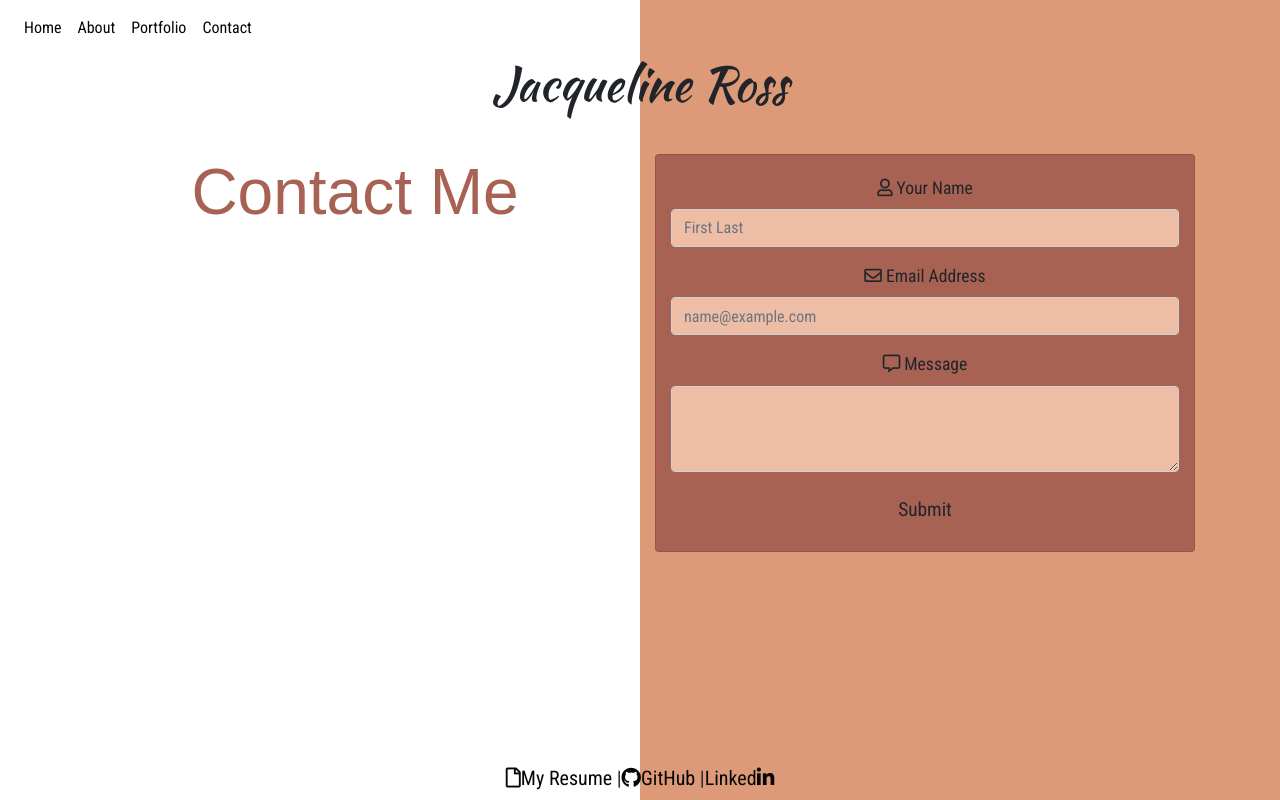
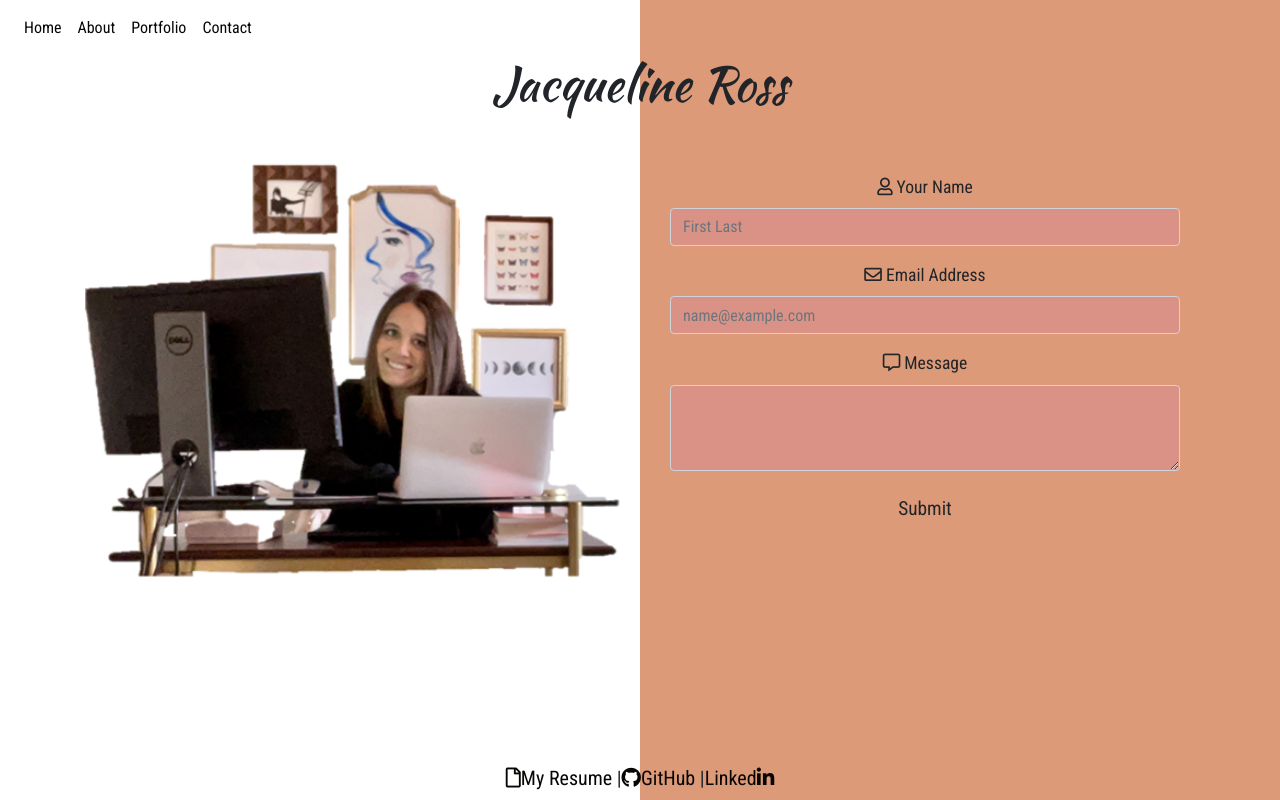
Before and after one commit to ross1jk/JacquelineRoss, a React (Create React App) app in the folder jrportfolio/: page /contact in a window 1280 px wide. Built offline with nearby package versions, Linux system fonts and the light colour scheme; a web font is replaced by a local one.

Commit message:
added temp images to contact and home

```diff
--- a/jrportfolio/src/components/Form/style.css
+++ b/jrportfolio/src/components/Form/style.css
@@ -1,12 +1,13 @@
 .form-control{
-    background-color: #eebda5 !important;
+    background-color: #da9286 !important;
   }
 
   #contact{
-    background-color: #a76254;
+    background-color: #dd9a78 !important;
     text-align: center;
     font-family: 'Roboto Condensed', sans-serif;
     font-size: 110%;
+    border: none;
   }
 
   #contactBtn{
--- a/jrportfolio/src/components/Project/index.js
+++ b/jrportfolio/src/components/Project/index.js
@@ -3,7 +3,7 @@ import "./style.css";
 
 function Project (props) {
     return(
-        <div>
+        <div id="pgcontent">
         <div class="col mb-4">
         <div class="card h-100">
           <img src={props.image} class="card-img-top" alt="projectImage" id="projectimg" />
--- a/jrportfolio/src/components/Project/style.css
+++ b/jrportfolio/src/components/Project/style.css
@@ -1,3 +1,8 @@
 #projectimg {
    max-height: 250px;
 }
+
+#pgcontent {
+   margin-left: auto !important;
+   margin-right: auto !important;
+}
--- a/jrportfolio/src/components/Textbox/style.css
+++ b/jrportfolio/src/components/Textbox/style.css
@@ -1,5 +1,7 @@
 .card{
-    background-color: #a76254 !important;
+    background-color: #da9286 !important;
+    margin-left: auto !important;
+    margin-right: auto !important;
 }
 
 /*
--- a/jrportfolio/src/components/Title/style.css
+++ b/jrportfolio/src/components/Title/style.css
@@ -1,6 +1,6 @@
 #pgTitle{
     font-family: 'Francois One', sans-serif;
-    color: #a76254;
+    color: black;
     text-align: center;
     font-size: 400%;
 }
--- a/jrportfolio/src/components/Wrapper/style.css
+++ b/jrportfolio/src/components/Wrapper/style.css
@@ -10,7 +10,7 @@ body{
 
 /* Dae Colors
 Brown:#dd9a78
-light tan: #f1d3b9
+light tan:
 light pink: eccbc2
 darker pink:#da9286
 orange: d17b5f
--- a/jrportfolio/src/pages/About.js
+++ b/jrportfolio/src/pages/About.js
@@ -10,10 +10,7 @@ function About() {
         <Col size="6">
           <Textbox />
         </Col>
-
         <Col size="6">
-          <Title
-            title={"About Me"} />
         </Col>
 
       </Row>
--- a/jrportfolio/src/pages/Contact.js
+++ b/jrportfolio/src/pages/Contact.js
@@ -1,6 +1,5 @@
 import React from "react";
 import { Row, Col } from "../components/Grid";
-import Title from "../components/Title";
 import Form from "../components/Form"
 
 function Contact() {
@@ -8,8 +7,7 @@ function Contact() {
       <div>
       <Row>
       <Col size="6">
-      <Title
-      title={"Contact Me"} />
+      <img src={process.env.PUBLIC_URL + "office.png"} class="card-img-top" alt="Jacqueline Ross" id="jrimg" />
       </Col>
       <Col size="6">
       <Form />
--- a/jrportfolio/src/pages/Home.js
+++ b/jrportfolio/src/pages/Home.js
@@ -4,8 +4,12 @@ import Text from "../components/Text"
 
 function Home() {
   return (
+    <div>
     <Row>
-      <Col size="8">
+    <Col size="6">
+      <img src={process.env.PUBLIC_URL + "me.png"} class="card-img-top" alt="Jacqueline Ross" id="jrimg" />
+      </Col>
+      <Col size="6">
         <Text
           medium={"I'm Jacqueline,"}
         />
@@ -17,7 +21,10 @@ function Home() {
         <Text
           small={"Current Change Manager at Ford Motor Company for Mainframe Services"} />
       </Col>
+
     </Row>
+
+    </div>
   );
 }
 
--- a/jrportfolio/src/pages/Portfolio.js
+++ b/jrportfolio/src/pages/Portfolio.js
@@ -12,13 +12,6 @@ class Portfolio extends Component {
  render() {
     return (
       <div>
-      <Row>
-        <Col size="12">
-          <Title
-          title={"My Portfolio"} />
-        </Col>
-      </Row>
-
       <Row>
         {this.state.portfolio.map(portfolio => (
         <Project
```
Also changed, not shown: jrportfolio/public/me.png (added), jrportfolio/public/office.png (added).
